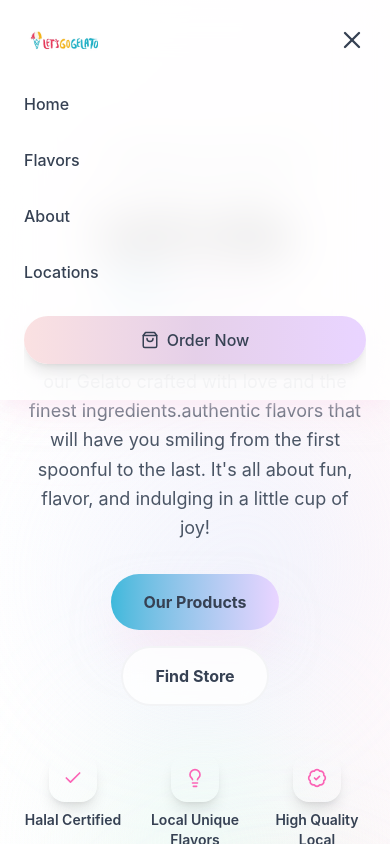
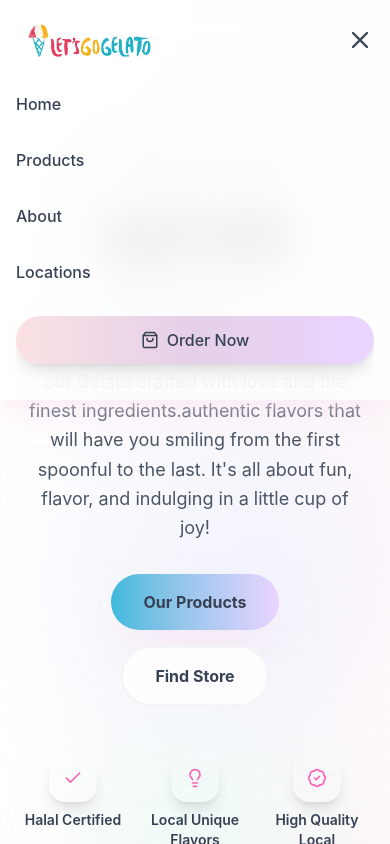
Before and after one commit to Drissha/Premium-Gelato-Website-Design, a React (Vite) app: page / in a window 390 px wide. Both pictures are taken after a click on the button 352 px from the left and 40 px from the top of the page. Shown: the top 844 px of the page. Built offline with nearby package versions, Linux system fonts and the light colour scheme.

Commit message:
navbar responsive done

```diff
--- a/src/app/components/GelatoNavbar.tsx
+++ b/src/app/components/GelatoNavbar.tsx
@@ -28,20 +28,22 @@ export function GelatoNavbar() {
       initial={{ y: -100 }}
       animate={{ y: 0 }}
       transition={{ duration: 0.6 }}
-      className={`fixed top-0 left-0 right-0 z-50 transition-all duration-500 ${navBackgroundClass}`}
+      className={`fixed w-screen top-0 left-0 right-0 z-50 transition-all duration-500 ${navBackgroundClass}`}
     >
-      <div className="max-w-7xl mx-auto px-6 lg:px-8 py-5">
-        <div className="flex items-center justify-between">
+      <div className="mx-auto w-full max-w-7xl px-4 sm:px-6 lg:px-8 py-5">
+        <div className="flex w-full items-center justify-between">
           {/* Logo */}
           <motion.div
             whileHover={{ scale: 1.05 }}
-            className="flex items-center gap-3"
+            className="flex items-center gap-3 min-w-0"
           >
-
-
-              <div className="sm:w-100">
-               <img src={logo} alt="Gelato Logo" className="sm:w-50 w-20 sm:h-20 h-10 object-contain" />
-              </div>
+            <div className="w-auto max-w-[160px] sm:max-w-[220px] shrink-0">
+              <img
+                src={logo}
+                alt="Gelato Logo"
+                className="h-10 w-auto object-contain sm:h-14 lg:h-16"
+              />
+            </div>
           </motion.div>
 
           {/* Desktop Menu */}
@@ -86,7 +88,7 @@ export function GelatoNavbar() {
 
           {/* Mobile Menu Button */}
           <button
-            className="md:hidden text-gray-700 hover:text-pink-500 transition-colors"
+            className="md:hidden ml-auto shrink-0 text-gray-700 hover:text-pink-500 transition-colors"
             onClick={() => setIsMobileMenuOpen(!isMobileMenuOpen)}
           >
             {isMobileMenuOpen ? <X size={28} /> : <Menu size={28} />}
@@ -103,18 +105,26 @@ export function GelatoNavbar() {
               className="md:hidden overflow-hidden"
             >
               <div className="pt-6 pb-4 flex flex-col gap-4">
-                {['Home', 'Flavors', 'About', 'Locations'].map((item, idx) => (
-                  <motion.a
-                    key={item}
+                {[
+                  { label: 'Home', to: '/' },
+                  { label: 'Products', to: '/products' },
+                  { label: 'About', to: '/about' },
+                  { label: 'Locations', to: '/locations' },
+                ].map((item, idx) => (
+                  <motion.div
+                    key={item.label}
                     initial={{ opacity: 0, x: -20 }}
                     animate={{ opacity: 1, x: 0 }}
                     transition={{ delay: idx * 0.1 }}
-                    href={`#${item.toLowerCase()}`}
-                    className="text-gray-700 hover:text-pink-300 transition-colors font-medium py-2"
-                    onClick={() => setIsMobileMenuOpen(false)}
                   >
-                    {item}
-                  </motion.a>
+                    <Link
+                      to={item.to}
+                      className="text-gray-700 hover:text-pink-300 transition-colors font-medium py-2 block"
+                      onClick={() => setIsMobileMenuOpen(false)}
+                    >
+                      {item.label}
+                    </Link>
+                  </motion.div>
                 ))}
                 <motion.button
                   initial={{ opacity: 0, y: 20 }}
```
Also changed, not shown: 5 other files (tests, documents, lock files or other folders).
